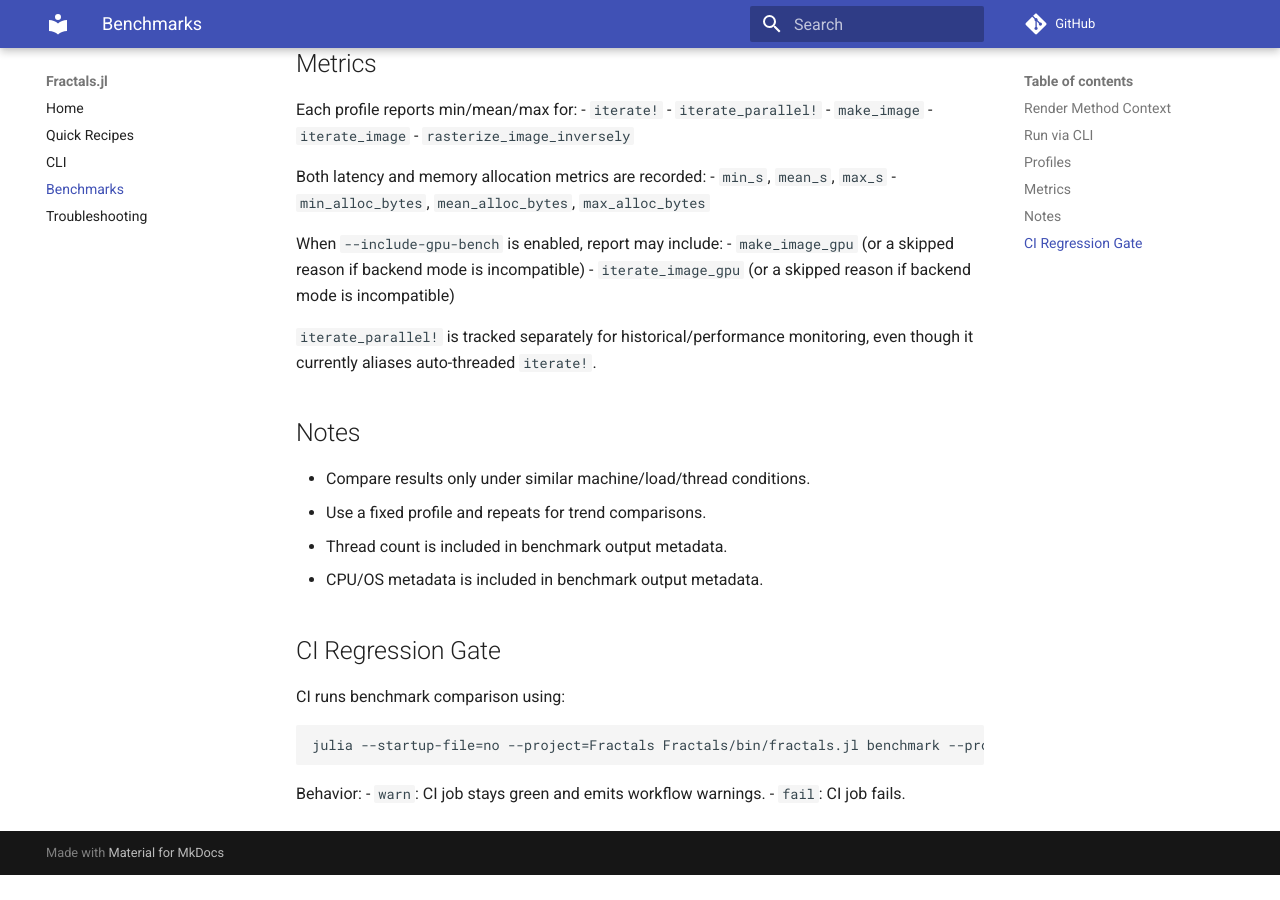
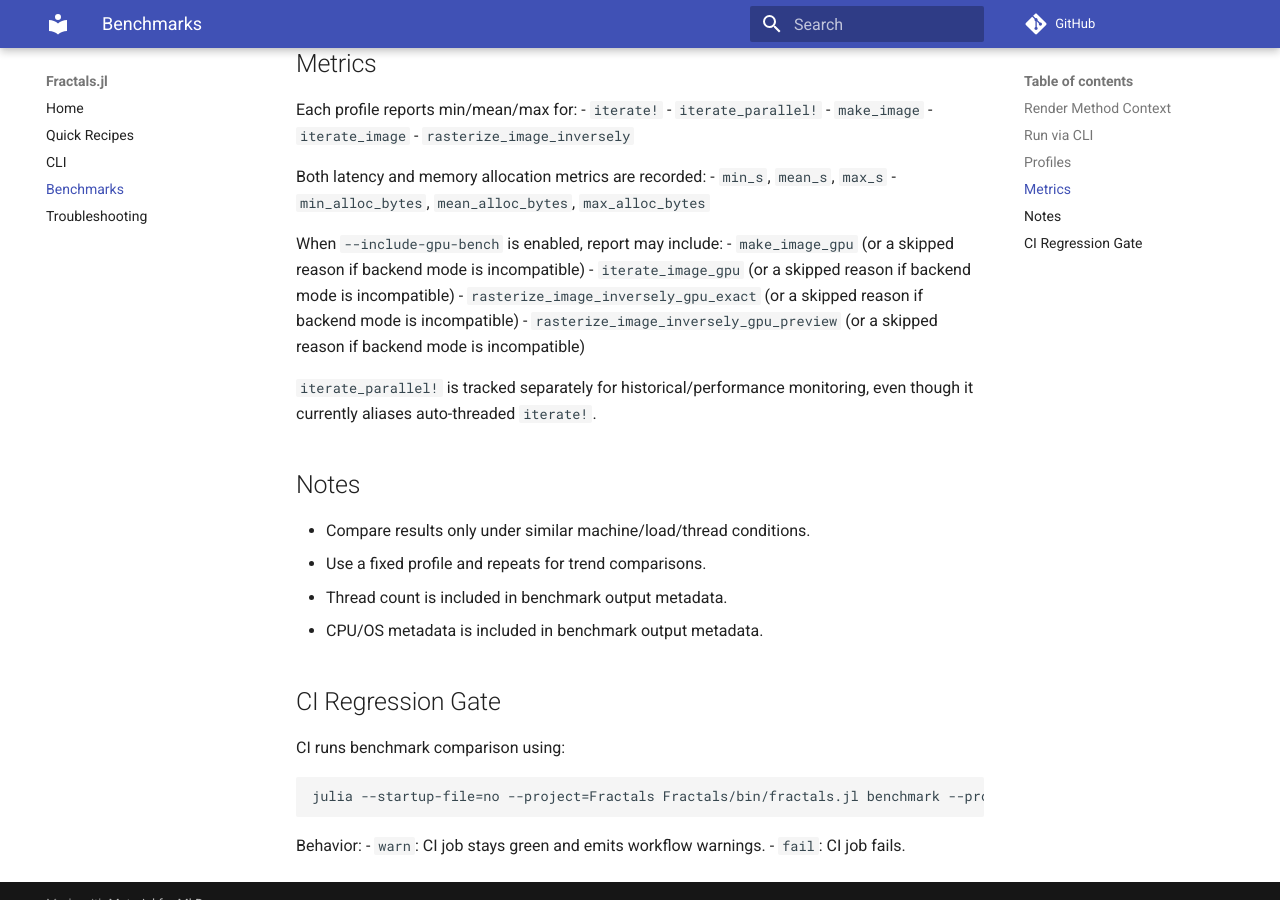
Before and after one commit to Harts-do-hard-things/fractals, an MkDocs documentation site: the page built from docs/benchmarks.md, in a window 1280 px wide and 900 px high, scrolled down 1389 px. Built offline with MkDocs 1.6.1 and Material for MkDocs 9.7.7, drawn with Linux system fonts in a browser that asks for light colours; comment, search, counter and statistics services are not loaded; before the commit the page ends 2264 px from its top, so only the background shows below that.

Commit message:
Complete inverse GPU benchmark lines and optimization pass

```diff
--- a/docs/benchmarks.md
+++ b/docs/benchmarks.md
@@ -74,6 +74,8 @@
 When `--include-gpu-bench` is enabled, report may include:
 - `make_image_gpu` (or a skipped reason if backend mode is incompatible)
 - `iterate_image_gpu` (or a skipped reason if backend mode is incompatible)
+- `rasterize_image_inversely_gpu_exact` (or a skipped reason if backend mode is incompatible)
+- `rasterize_image_inversely_gpu_preview` (or a skipped reason if backend mode is incompatible)
 
 `iterate_parallel!` is tracked separately for historical/performance monitoring, even though it currently aliases auto-threaded `iterate!`.
 
```
Also changed, not shown: ROADMAP.md (+2 -2 lines), docs/cli.md (+1 -1 lines), 4 other files.
